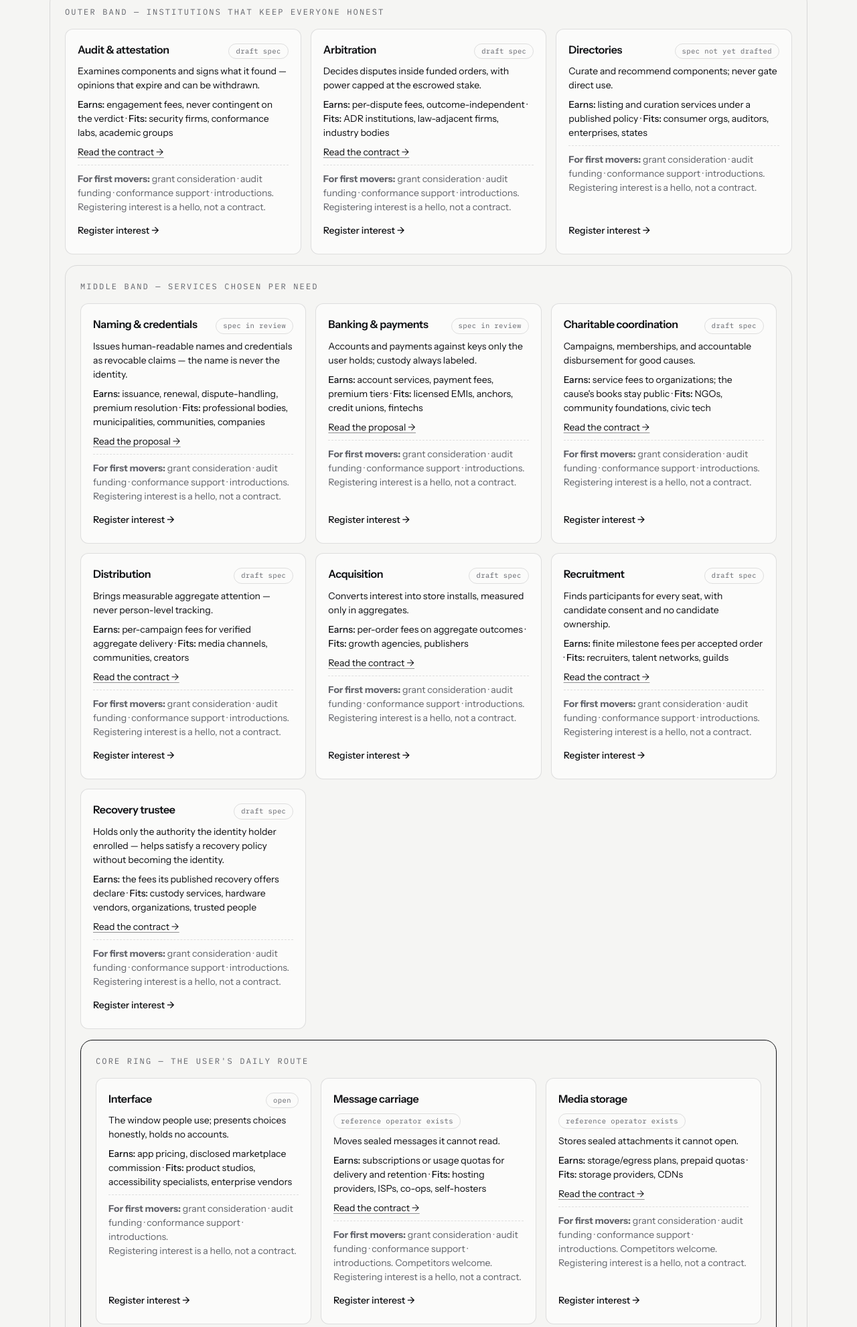
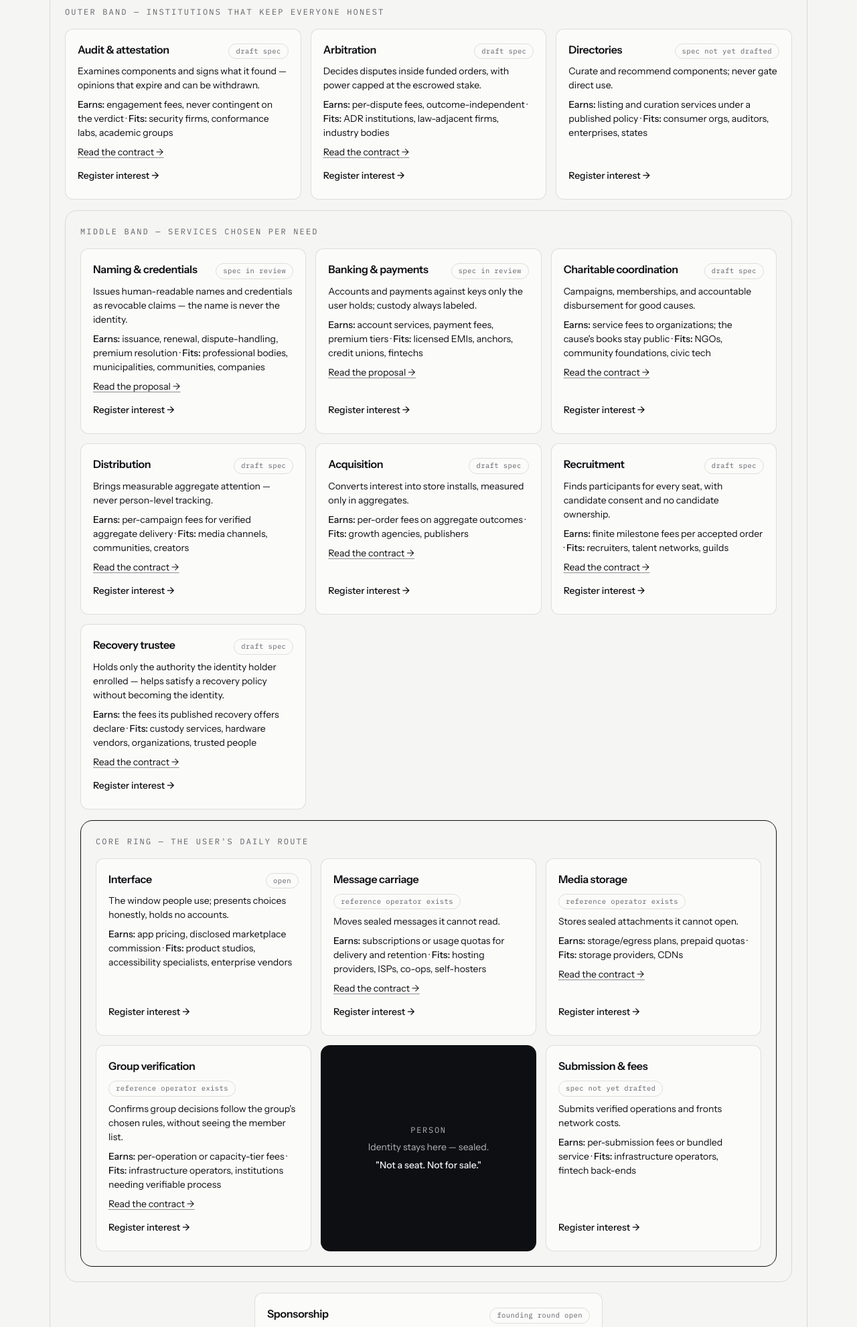
Before and after one commit to onymchat/onym-foundation, a website: page site/seats.html in a window 1280 px wide. Shown: the part 1329-3311 px from the top of the page at 67% size. Drawn offline with Linux system fonts and the light colour scheme.

Commit message:
Seats: stop tiles resizing on hover
The per-tile hover reveal repeated the same sentence sixteen times and
reflowed the band grids on every mouse move. Tiles are static now; the
first-mover offer is stated once under the seat map.

Co-Authored-By: Claude Fable 5 <noreply@anthropic.com>

```diff
--- a/site/seats.html
+++ b/site/seats.html
@@ -73,18 +73,15 @@
             <p>Examines components and signs what it found — opinions that expire and can be withdrawn.</p>
             <p><b>Earns:</b> engagement fees, never contingent on the verdict · <b>Fits:</b> security firms, conformance labs, academic groups</p>
             <p class="micro"><a href="contracts/audit/Audit.html">Read the contract →</a></p>
-            <div class="tile-more"><b>For first movers:</b> grant consideration · audit funding · conformance support · introductions.<br>Registering interest is a hello, not a contract.</div>
             <a class="cta" href="mailto:lead@onym.app" data-seat="Audit &amp; attestation">Register interest →</a></div>
           <div class="tile"><div class="tile-head"><h3>Arbitration</h3><span class="tag">draft spec</span></div>
             <p>Decides disputes inside funded orders, with power capped at the escrowed stake.</p>
             <p><b>Earns:</b> per-dispute fees, outcome-independent · <b>Fits:</b> ADR institutions, law-adjacent firms, industry bodies</p>
             <p class="micro"><a href="contracts/arbitration/Arbitration.html">Read the contract →</a></p>
-            <div class="tile-more"><b>For first movers:</b> grant consideration · audit funding · conformance support · introductions.<br>Registering interest is a hello, not a contract.</div>
             <a class="cta" href="mailto:lead@onym.app" data-seat="Arbitration">Register interest →</a></div>
           <div class="tile"><div class="tile-head"><h3>Directories</h3><span class="tag">spec not yet drafted</span></div>
             <p>Curate and recommend components; never gate direct use.</p>
             <p><b>Earns:</b> listing and curation services under a published policy · <b>Fits:</b> consumer orgs, auditors, enterprises, states</p>
-            <div class="tile-more"><b>For first movers:</b> grant consideration · audit funding · conformance support · introductions.<br>Registering interest is a hello, not a contract.</div>
             <a class="cta" href="mailto:lead@onym.app" data-seat="Directories">Register interest →</a></div>
         </div>
 
@@ -95,43 +92,36 @@
               <p>Issues human-readable names and credentials as revocable claims — the name is never the identity.</p>
               <p><b>Earns:</b> issuance, renewal, dispute-handling, premium resolution · <b>Fits:</b> professional bodies, municipalities, communities, companies</p>
               <p class="micro"><a href="contracts/association/Association-Naming.html">Read the proposal →</a></p>
-              <div class="tile-more"><b>For first movers:</b> grant consideration · audit funding · conformance support · introductions.<br>Registering interest is a hello, not a contract.</div>
               <a class="cta" href="mailto:lead@onym.app" data-seat="Naming &amp; credentials">Register interest →</a></div>
             <div class="tile"><div class="tile-head"><h3>Banking &amp; payments</h3><span class="tag">spec in review</span></div>
               <p>Accounts and payments against keys only the user holds; custody always labeled.</p>
               <p><b>Earns:</b> account services, payment fees, premium tiers · <b>Fits:</b> licensed EMIs, anchors, credit unions, fintechs</p>
               <p class="micro"><a href="contracts/bank/UI-Bank.html">Read the proposal →</a></p>
-              <div class="tile-more"><b>For first movers:</b> grant consideration · audit funding · conformance support · introductions.<br>Registering interest is a hello, not a contract.</div>
               <a class="cta" href="mailto:lead@onym.app" data-seat="Banking &amp; payments">Register interest →</a></div>
             <div class="tile"><div class="tile-head"><h3>Charitable coordination</h3><span class="tag">draft spec</span></div>
               <p>Campaigns, memberships, and accountable disbursement for good causes.</p>
               <p><b>Earns:</b> service fees to organizations; the cause's books stay public · <b>Fits:</b> NGOs, community foundations, civic tech</p>
               <p class="micro"><a href="contracts/charity/Charity.html">Read the contract →</a></p>
-              <div class="tile-more"><b>For first movers:</b> grant consideration · audit funding · conformance support · introductions.<br>Registering interest is a hello, not a contract.</div>
               <a class="cta" href="mailto:lead@onym.app" data-seat="Charitable coordination">Register interest →</a></div>
             <div class="tile"><div class="tile-head"><h3>Distribution</h3><span class="tag">draft spec</span></div>
               <p>Brings measurable aggregate attention — never person-level tracking.</p>
               <p><b>Earns:</b> per-campaign fees for verified aggregate delivery · <b>Fits:</b> media channels, communities, creators</p>
               <p class="micro"><a href="contracts/lead/Lead-Generation.html">Read the contract →</a></p>
-              <div class="tile-more"><b>For first movers:</b> grant consideration · audit funding · conformance support · introductions.<br>Registering interest is a hello, not a contract.</div>
               <a class="cta" href="mailto:lead@onym.app" data-seat="Distribution">Register interest →</a></div>
             <div class="tile"><div class="tile-head"><h3>Acquisition</h3><span class="tag">draft spec</span></div>
               <p>Converts interest into store installs, measured only in aggregates.</p>
               <p><b>Earns:</b> per-order fees on aggregate outcomes · <b>Fits:</b> growth agencies, publishers</p>
               <p class="micro"><a href="contracts/acquisition/Acquisition.html">Read the contract →</a></p>
-              <div class="tile-more"><b>For first movers:</b> grant consideration · audit funding · conformance support · introductions.<br>Registering interest is a hello, not a contract.</div>
               <a class="cta" href="mailto:lead@onym.app" data-seat="Acquisition">Register interest →</a></div>
             <div class="tile"><div class="tile-head"><h3>Recruitment</h3><span class="tag">draft spec</span></div>
               <p>Finds participants for every seat, with candidate consent and no candidate ownership.</p>
               <p><b>Earns:</b> finite milestone fees per accepted order · <b>Fits:</b> recruiters, talent networks, guilds</p>
               <p class="micro"><a href="contracts/recruitment/Recruitment.html">Read the contract →</a></p>
-              <div class="tile-more"><b>For first movers:</b> grant consideration · audit funding · conformance support · introductions.<br>Registering interest is a hello, not a contract.</div>
               <a class="cta" href="mailto:lead@onym.app" data-seat="Recruitment">Register interest →</a></div>
             <div class="tile"><div class="tile-head"><h3>Recovery trustee</h3><span class="tag">draft spec</span></div>
               <p>Holds only the authority the identity holder enrolled — helps satisfy a recovery policy without becoming the identity.</p>
               <p><b>Earns:</b> the fees its published recovery offers declare · <b>Fits:</b> custody services, hardware vendors, organizations, trusted people</p>
               <p class="micro"><a href="contracts/recovery/Recovery-Trustee.html">Read the contract →</a></p>
-              <div class="tile-more"><b>For first movers:</b> grant consideration · audit funding · conformance support · introductions.<br>Registering interest is a hello, not a contract.</div>
               <a class="cta" href="mailto:lead@onym.app" data-seat="Recovery trustee">Register interest →</a></div>
           </div>
 
@@ -141,25 +131,21 @@
               <div class="tile"><div class="tile-head"><h3>Interface</h3><span class="tag">open</span></div>
                 <p>The window people use; presents choices honestly, holds no accounts.</p>
                 <p><b>Earns:</b> app pricing, disclosed marketplace commission · <b>Fits:</b> product studios, accessibility specialists, enterprise vendors</p>
-                <div class="tile-more"><b>For first movers:</b> grant consideration · audit funding · conformance support · introductions.<br>Registering interest is a hello, not a contract.</div>
                 <a class="cta" href="mailto:lead@onym.app" data-seat="Interface">Register interest →</a></div>
               <div class="tile"><div class="tile-head"><h3>Message carriage</h3><span class="tag">reference operator exists</span></div>
                 <p>Moves sealed messages it cannot read.</p>
                 <p><b>Earns:</b> subscriptions or usage quotas for delivery and retention · <b>Fits:</b> hosting providers, ISPs, co-ops, self-hosters</p>
                 <p class="micro"><a href="contracts/message/UI-Message.html">Read the contract →</a></p>
-                <div class="tile-more"><b>For first movers:</b> grant consideration · audit funding · conformance support · introductions. Competitors welcome.<br>Registering interest is a hello, not a contract.</div>
                 <a class="cta" href="mailto:lead@onym.app" data-seat="Message carriage">Register interest →</a></div>
               <div class="tile"><div class="tile-head"><h3>Media storage</h3><span class="tag">reference operator exists</span></div>
                 <p>Stores sealed attachments it cannot open.</p>
                 <p><b>Earns:</b> storage/egress plans, prepaid quotas · <b>Fits:</b> storage providers, CDNs</p>
                 <p class="micro"><a href="contracts/blob/UI-Blob.html">Read the contract →</a></p>
-                <div class="tile-more"><b>For first movers:</b> grant consideration · audit funding · conformance support · introductions. Competitors welcome.<br>Registering interest is a hello, not a contract.</div>
                 <a class="cta" href="mailto:lead@onym.app" data-seat="Media storage">Register interest →</a></div>
               <div class="tile"><div class="tile-head"><h3>Group verification</h3><span class="tag">reference operator exists</span></div>
                 <p>Confirms group decisions follow the group's chosen rules, without seeing the member list.</p>
                 <p><b>Earns:</b> per-operation or capacity-tier fees · <b>Fits:</b> infrastructure operators, institutions needing verifiable process</p>
                 <p class="micro"><a href="contracts/notary/UI-Notary.html">Read the contract →</a></p>
-                <div class="tile-more"><b>For first movers:</b> grant consideration · audit funding · conformance support · introductions. Competitors welcome.<br>Registering interest is a hello, not a contract.</div>
                 <a class="cta" href="mailto:lead@onym.app" data-seat="Group verification">Register interest →</a></div>
               <div class="person">
                 <p class="mono">PERSON</p>
@@ -169,7 +155,6 @@
               <div class="tile"><div class="tile-head"><h3>Submission &amp; fees</h3><span class="tag">spec not yet drafted</span></div>
                 <p>Submits verified operations and fronts network costs.</p>
                 <p><b>Earns:</b> per-submission fees or bundled service · <b>Fits:</b> infrastructure operators, fintech back-ends</p>
-                <div class="tile-more"><b>For first movers:</b> grant consideration · audit funding · conformance support · introductions.<br>Registering interest is a hello, not a contract.</div>
                 <a class="cta" href="mailto:lead@onym.app" data-seat="Submission &amp; fees">Register interest →</a></div>
             </div>
           </div>
@@ -183,6 +168,7 @@
           </div>
         </div>
       </div>
+      <p class="note center fncenter maxw680">For first movers, every seat comes with the same offer: grant consideration · audit funding · conformance support · introductions. Competitors are welcome where a reference operator already exists. Registering interest is a hello, not a contract.</p>
       <p class="number center mt20">The Onym Foundation takes no commission, runs no user-facing seat for profit, and can be routed around by design.</p>
       <p class="fnote fncenter">Status tags are factual: "draft spec" means a public contract document exists and is marked draft; "in review" means the proposal is not yet merged; "reference operator exists" means one replaceable default deployment runs today. Nothing here is audited yet.</p>
     </div>
--- a/site/styles.css
+++ b/site/styles.css
@@ -157,9 +157,6 @@ tr:last-child td{border-bottom:0}
 .tile-head h3{font-size:16px}
 .tile p{font-size:14px;color:var(--text)}
 .tile p b{color:var(--text);font-weight:500}
-.tile-more{display:none;border-top:1px dashed var(--border);padding-top:10px;font-size:14px;color:var(--muted)}
-.tile:hover .tile-more,.tile:focus-within .tile-more{display:block}
-@media(hover:none){.tile-more{display:block}}
 .tile .cta{font-size:14px;font-weight:500;margin-top:auto;padding:6px 0}
 .seatflow{display:flex;align-items:center;justify-content:center;gap:16px;flex-wrap:wrap;margin-bottom:8px}
 .centerrow{display:flex;justify-content:center}
```
Also changed, not shown: pages/seats.html (+1 -15 lines).
